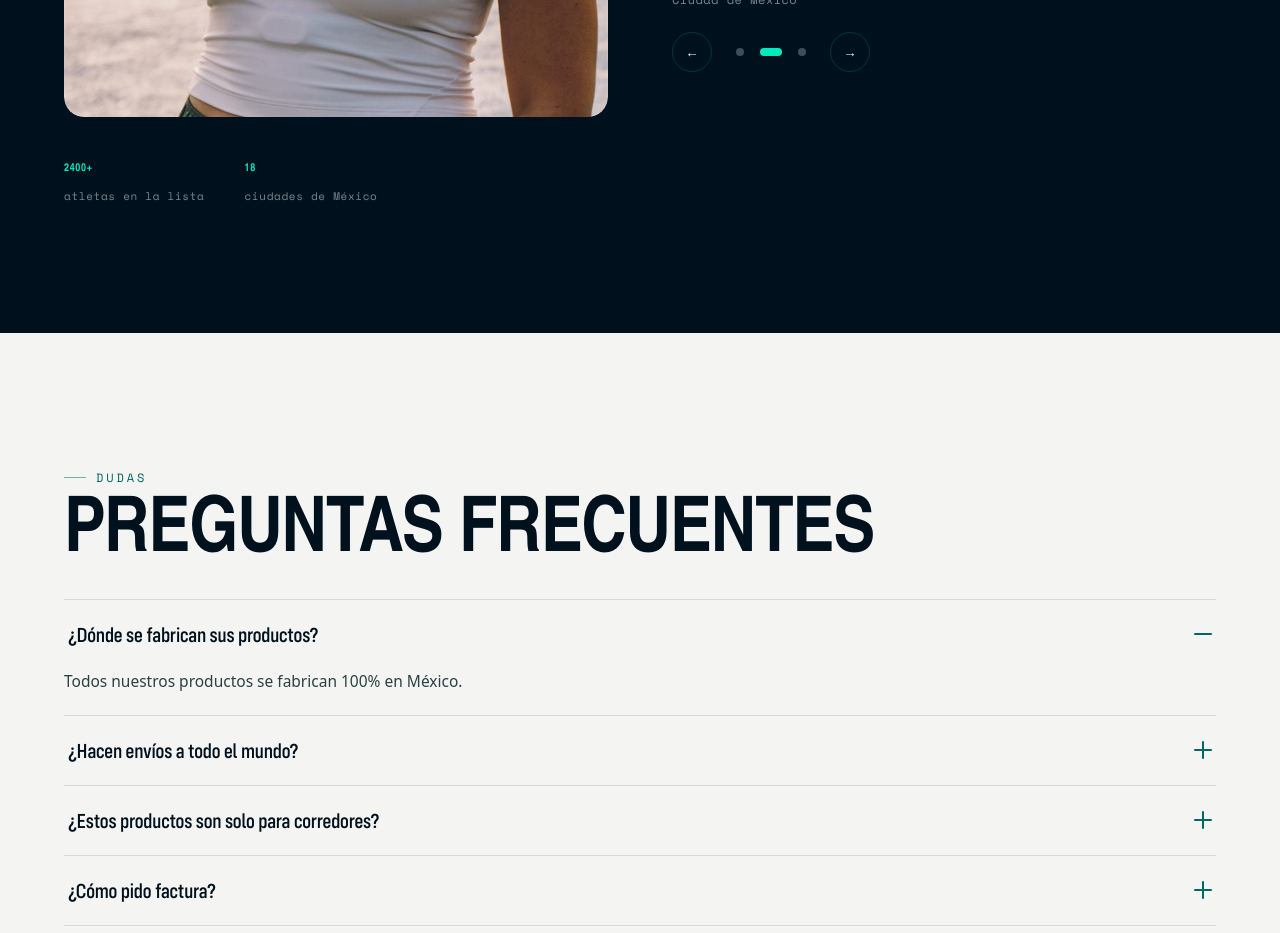
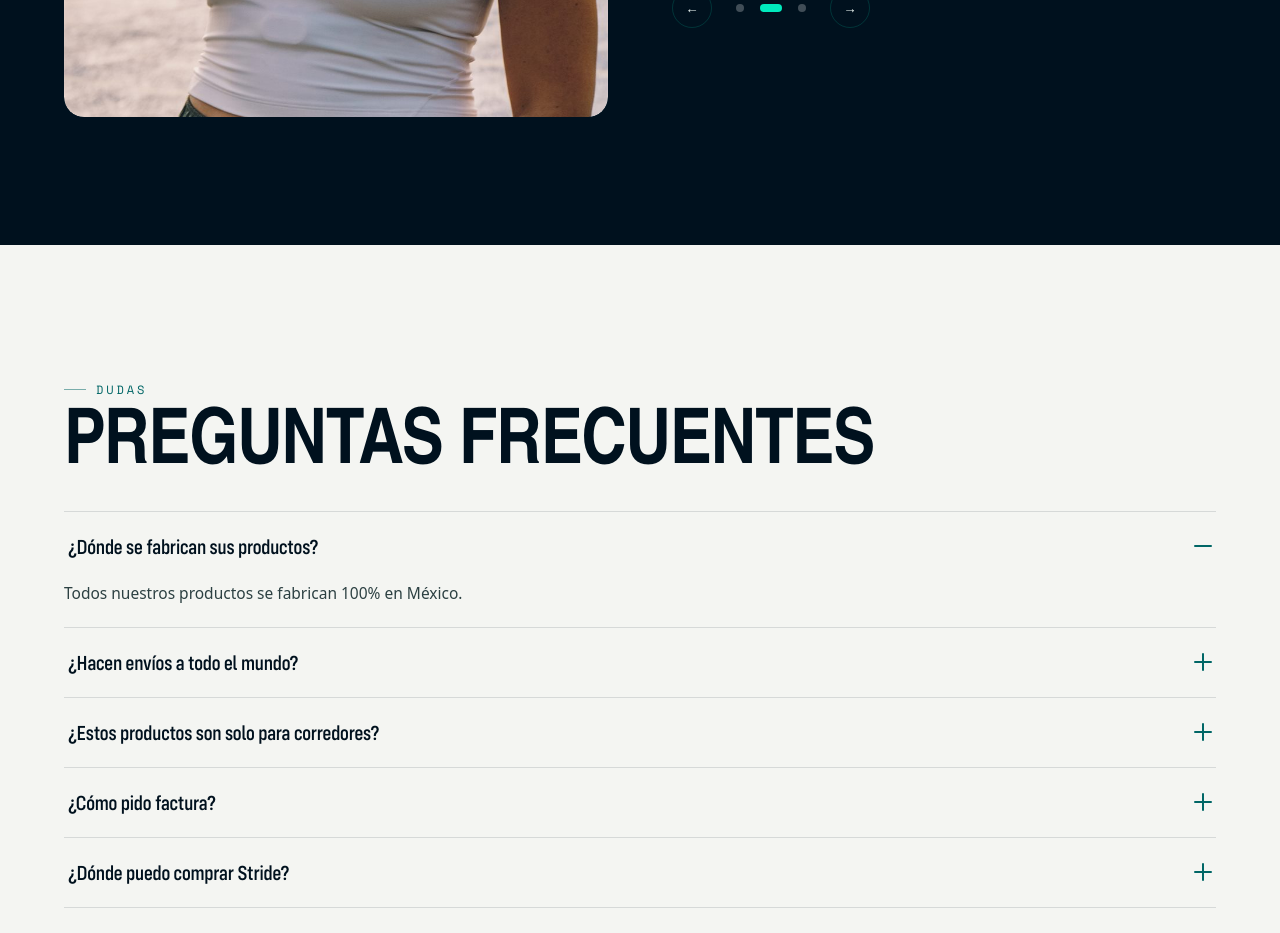
Before and after one commit to jonbojorquezr/STRIDE, a Next.js app: page / in a window 1280 px wide. Shown: the part 4260-5193 px from the top of the page. Built offline with nearby package versions, Linux system fonts and the light colour scheme; a web font is replaced by a local one.

Commit message:
fix: remove invented '2,400+ athletes' counter; Contacto → real brand mailbox contacto@strideforathletes.com

```diff
--- a/components/Footer.tsx
+++ b/components/Footer.tsx
@@ -27,7 +27,7 @@ export function Footer() {
       t("Soporte", "Support"),
       [
         [t("Envíos", "Shipping"), HOME_URL + "#faq"],
-        [t("Contacto", "Contact"), "https://www.instagram.com/strideforathletes/"],
+        [t("Contacto", "Contact"), "mailto:contacto@strideforathletes.com"],
       ],
     ],
   ];
@@ -54,7 +54,11 @@ export function Footer() {
                 <ul>
                   {items.map(([l, href]) => (
                     <li key={l}>
-                      {href.startsWith("#") ? <a href={href}>{l}</a> : <Link href={href}>{l}</Link>}
+                      {href.startsWith("/") ? (
+                        <Link href={href}>{l}</Link>
+                      ) : (
+                        <a href={href}>{l}</a>
+                      )}
                     </li>
                   ))}
                 </ul>
--- a/components/pages/HomeContent.tsx
+++ b/components/pages/HomeContent.tsx
@@ -9,7 +9,7 @@ import { PROD_URL, DIV_URL } from "@/lib/routes";
 import { Nav } from "@/components/Nav";
 import { Footer } from "@/components/Footer";
 import { Mark } from "@/components/Brand";
-import { useReveal, CountUp } from "@/components/Reveal";
+import { useReveal } from "@/components/Reveal";
 import { Faq } from "@/components/Faq";
 import { ImageSlot } from "@/components/ImageSlot";
 import { IMG, DIV_IMG } from "@/lib/images";
@@ -367,20 +367,8 @@ function Community() {
             src={IMG.athletePortrait}
             alt={t("Atleta Stride", "Stride athlete")}
           />
-          <div className="comm-stats">
-            <div>
-              <strong className="display">
-                <CountUp to={2400} suffix="+" />
-              </strong>
-              <span className="mono">{t("atletas en la lista", "athletes on the list")}</span>
-            </div>
-            <div>
-              <strong className="display">
-                <CountUp to={18} />
-              </strong>
-              <span className="mono">{t("ciudades de México", "cities in Mexico")}</span>
-            </div>
-          </div>
+          {/* Sin métricas de comunidad hasta tener números reales que mostrar
+              (el "2,400+ en la lista" era inventado, igual que las 132 reseñas). */}
         </div>
         <div className="comm-copy">
           <p className="eyebrow reveal">{t("La comunidad Stride", "The Stride community")}</p>
```
Also changed, not shown: 1 other file (tests, documents, lock files or other folders).
